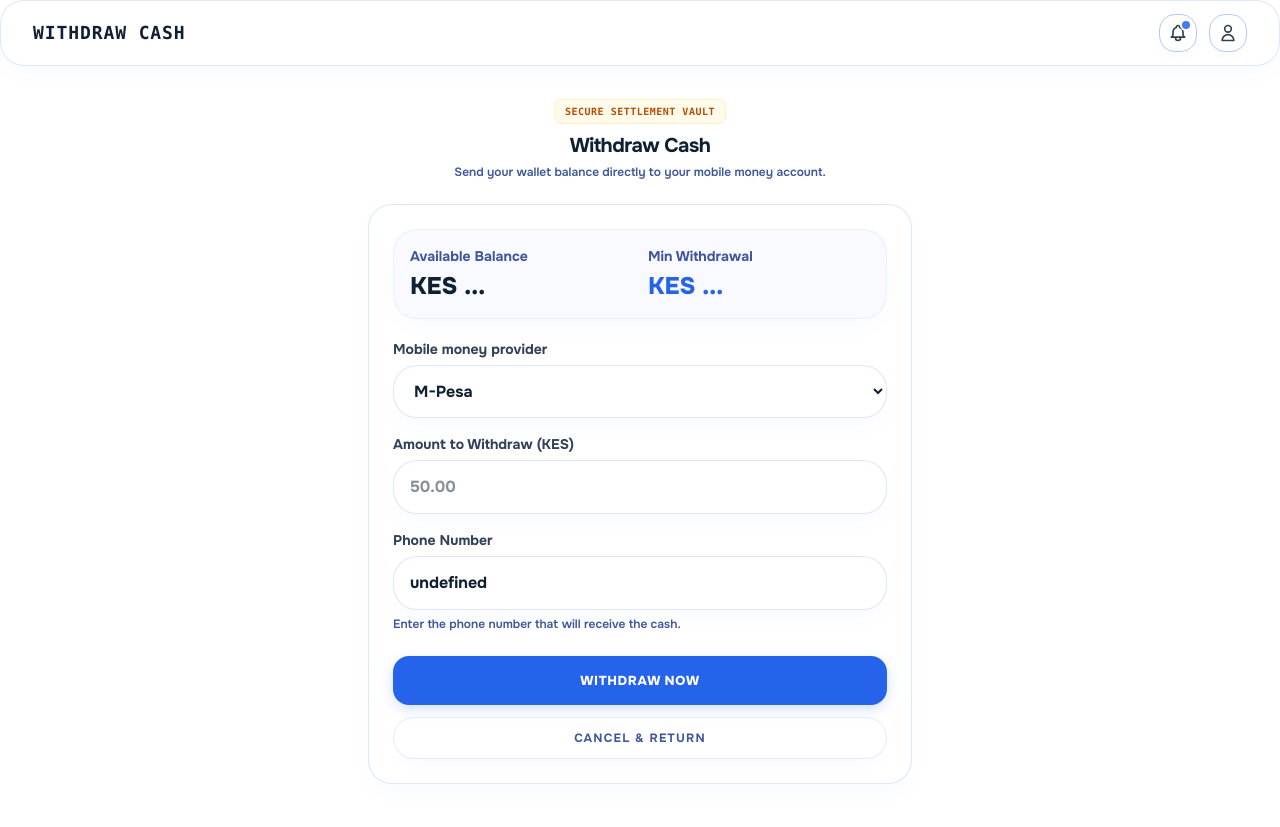
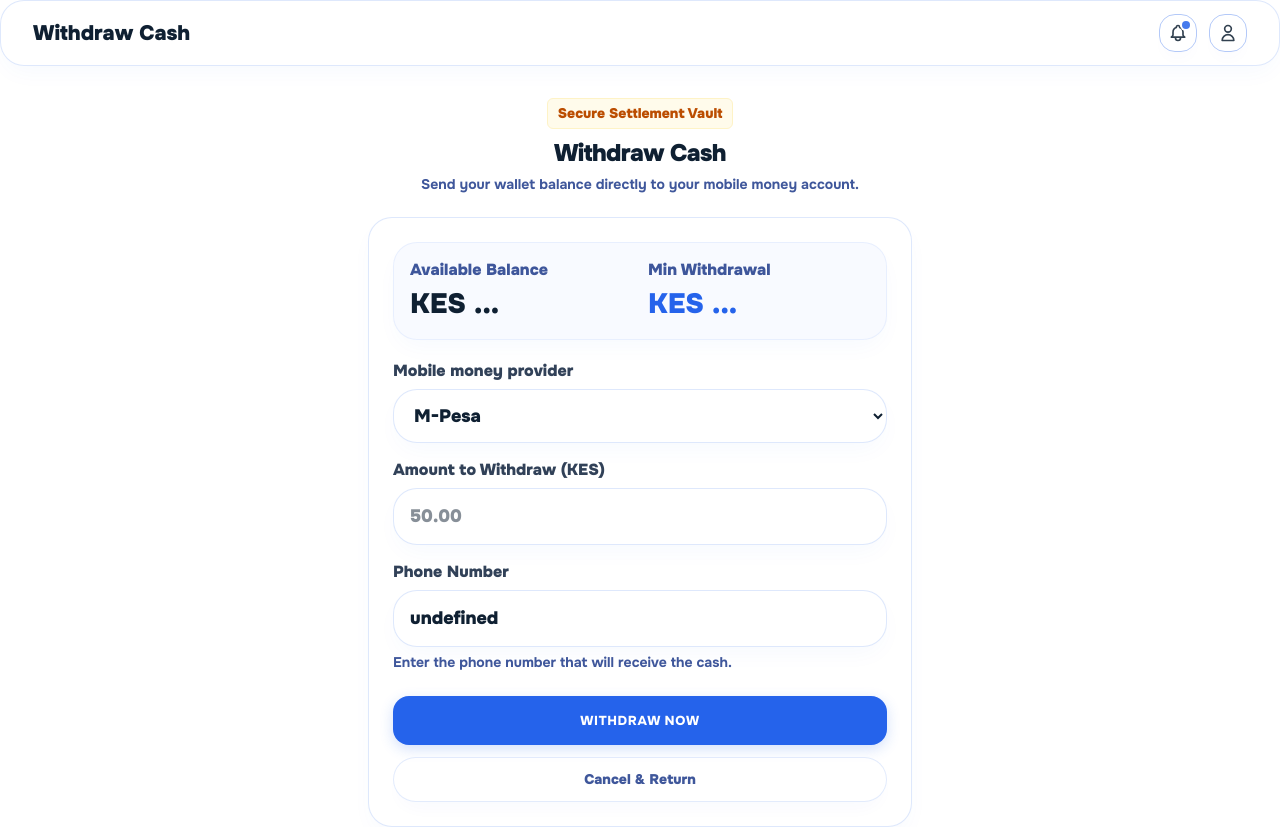
Before and after one commit to InstaPyKe/pesaquash, a plain HTML site: page users/withdrawcash.html in a window 1280 px wide. Shown: the top 827 px of the page. Drawn offline with nearby package versions, Linux system fonts and the light colour scheme; no server answers; sample sign-in values are in the browser's storage.

Commit message:
apply smooth bold big typography globally to all user pages

```diff
--- a/public/css/reco-theme.css
+++ b/public/css/reco-theme.css
@@ -4,6 +4,54 @@
 /* Base style resets and customizations */
 body, h1, h2, h3, h4, h5, h6 {
     font-family: 'Onest', 'Plus Jakarta Sans', sans-serif !important;
+}
+
+/* Override Monospace font-family to Onest Sans */
+.font-mono {
+    font-family: 'Onest', 'Plus Jakarta Sans', sans-serif !important;
+}
+
+/* Normalize uppercase and letter spacing for smooth look */
+.uppercase {
+    text-transform: none !important;
+    letter-spacing: normal !important;
+}
+
+/* Ensure typography is smooth, bold, and larger */
+.font-semibold, .font-medium {
+    font-weight: 700 !important;
+}
+.font-bold, .font-extrabold, .font-black {
+    font-weight: 850 !important;
+}
+
+/* Big size font overrides */
+.text-\[9px\], .text-\[10px\], .text-xs {
+    font-size: 14px !important;
+}
+.text-sm {
+    font-size: 16px !important;
+}
+.text-base {
+    font-size: 18px !important;
+}
+.text-lg {
+    font-size: 21px !important;
+}
+.text-xl {
+    font-size: 24px !important;
+}
+.text-2xl {
+    font-size: 28px !important;
+}
+.text-3xl {
+    font-size: 36px !important;
+}
+
+/* Ensure inputs, select boxes, and textareas are bold and large */
+input, select, textarea {
+    font-size: 16px !important;
+    font-weight: 700 !important;
 }
 
 /* Base Body Style - Clean White */
```
